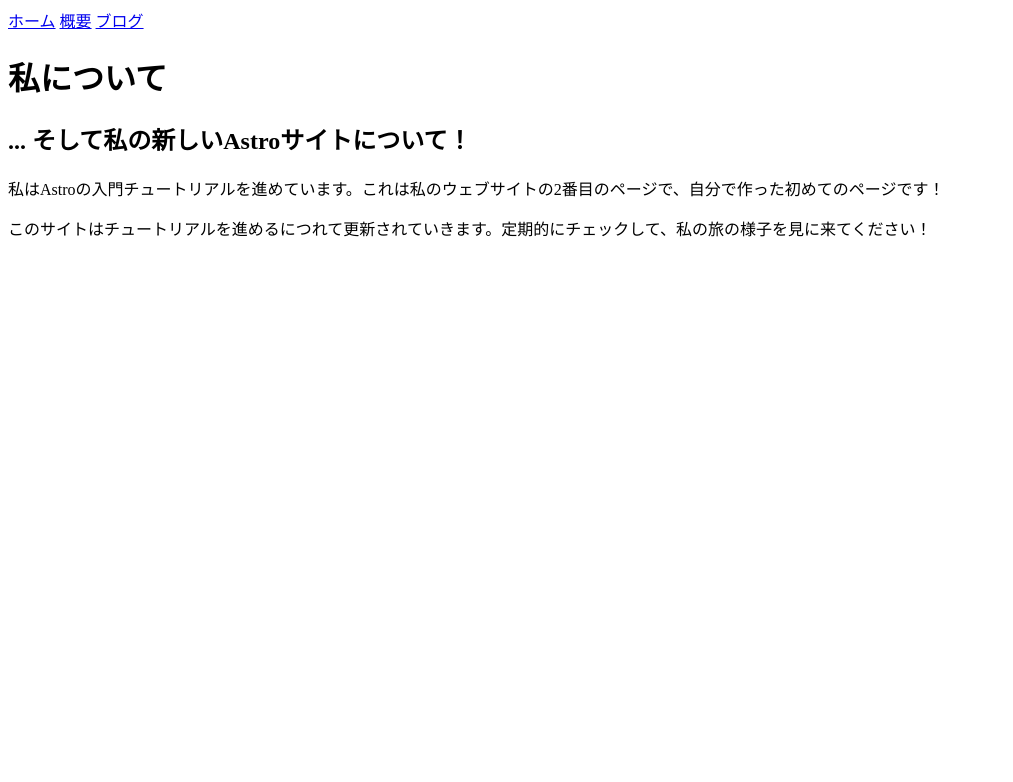
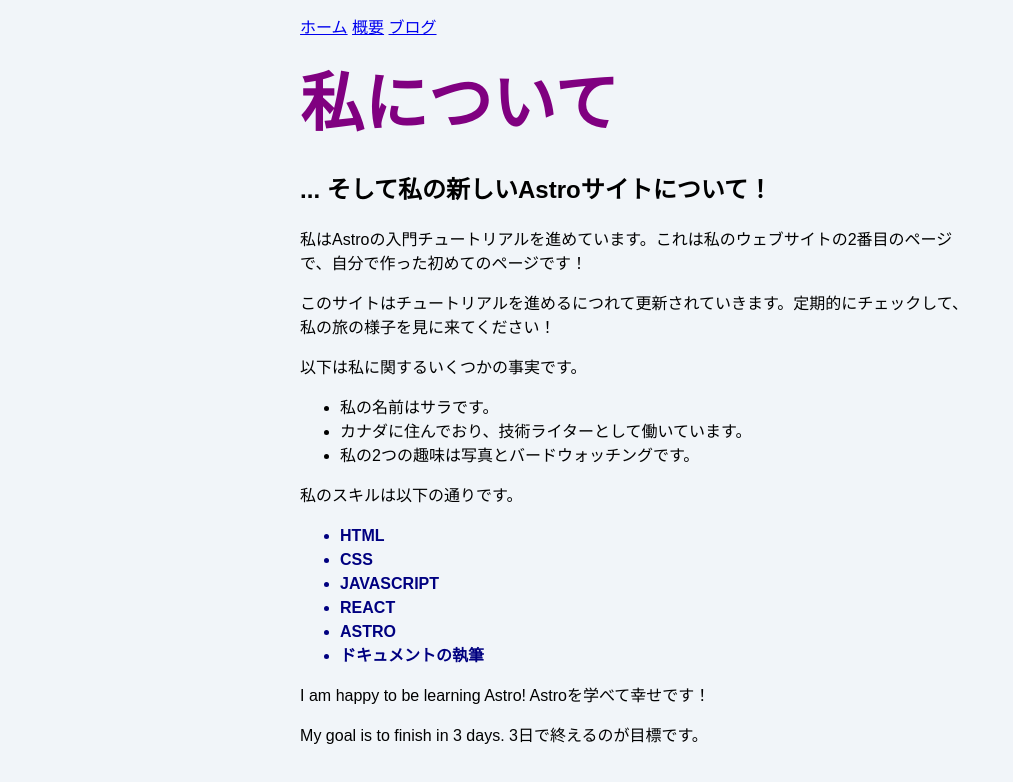
Before and after one commit to yoshikazuK/practice1, an Astro site: page /about in a window 1280 px wide. Shown: the whole page, without its empty margins (0-1013 px from the left). Built offline with nearby package versions, Linux system fonts and the light colour scheme; Astro itself is replaced by a stand-in of ours.

Commit message:
サイト全体のスタイルを指定

```diff
--- a/src/pages/about.astro
+++ b/src/pages/about.astro
@@ -1,5 +1,31 @@
 ---
+import '../styles/global.css';
 
+const pageTitle = "私について";
+
+const identity = {
+  firstName: "サラ",
+  country: "カナダ",
+  occupation: "技術ライター",
+  hobbies: ["写真", "バードウォッチング", "野球"],
+};
+
+const skills = [
+  "HTML",
+  "CSS",
+  "JavaScript",
+  "React",
+  "Astro",
+  "ドキュメントの執筆",
+];
+
+const happy = true;
+const finished = false;
+const goal = 3;
+
+const skillColor = "navy";
+const fontWeight = "bold";
+const textCase = "uppercase";
 ---
 
 <html lang="ja">
@@ -7,14 +33,25 @@
     <meta charset="utf-8" />
     <link rel="icon" type="image/svg+xml" href="/favicon.svg" />
     <meta name="viewport" content="width=device-width" />
-    <title>Astro</title>
+    <title>{pageTitle}</title>
+    <style define:vars={{ skillColor, fontWeight, textCase }}>
+      h1 {
+        color: purple;
+        font-size: 4rem;
+      }
+      .skill {
+        color: var(--skillColor);
+        font-weight: var(--fontWeight);
+        text-transform: var(--textCase);
+      }
+    </style>
   </head>
   <body>
     <a href="/">ホーム</a>
     <a href="/about/">概要</a>
     <a href="/blog/">ブログ</a>
 
-    <h1>私について</h1>
+    <h1>{pageTitle}</h1>
     <h2>... そして私の新しいAstroサイトについて！</h2>
     <p>
       私はAstroの入門チュートリアルを進めています。これは私のウェブサイトの2番目のページで、自分で作った初めてのページです！
@@ -22,5 +59,40 @@
     <p>
       このサイトはチュートリアルを進めるにつれて更新されていきます。定期的にチェックして、私の旅の様子を見に来てください！
     </p>
+    <p>以下は私に関するいくつかの事実です。</p>
+    <ul>
+      <li>私の名前は{identity.firstName}です。</li>
+      <li>
+        {identity.country}に住んでおり、{
+          identity.occupation
+        }として働いています。
+      </li>
+      {
+        identity.hobbies.length >= 2 && (
+          <li>
+            私の2つの趣味は{identity.hobbies[0]}と{identity.hobbies[1]}です。
+          </li>
+        )
+      }
+    </ul>
+    <p>私のスキルは以下の通りです。</p>
+    <ul>
+      {skills.map((skill) => <li class="skill">{skill}</li>)}
+    </ul>
+    {happy && <p>I am happy to be learning Astro! Astroを学べて幸せです！</p>}
+
+    {
+      finished && (
+        <p>I finished this tutorial! このチュートリアルを終えました！</p>
+      )
+    }
+
+    {
+      goal === 3 ? (
+        <p>My goal is to finish in 3 days. 3日で終えるのが目標です。</p>
+      ) : (
+        <p>My goal is not 3 days. 3日が目標ではありません。</p>
+      )
+    }
   </body>
 </html>
--- a/src/pages/index.astro
+++ b/src/pages/index.astro
@@ -1,5 +1,5 @@
 ---
-
+import '../styles/global.css';
 ---
 
 <html lang="ja">
--- /dev/null
+++ b/src/styles/global.css
@@ -0,0 +1,21 @@
+html {
+  background-color: #f1f5f9;
+  font-family: sans-serif;
+}
+
+body {
+  margin: 0 auto;
+  width: 100%;
+  max-width: 80ch;
+  padding: 1rem;
+  line-height: 1.5;
+}
+
+* {
+  box-sizing: border-box;
+}
+
+h1 {
+  margin: 1rem 0;
+  font-size: 2.5rem;
+}
```
Also changed, not shown: src/pages/blog.astro (+6 -1 lines), src/pages/posts/post-1.md (added, +28 -0 lines), src/pages/posts/post-2.md (added, +11 -0 lines), src/pages/posts/post-3.md (added, +11 -0 lines).
